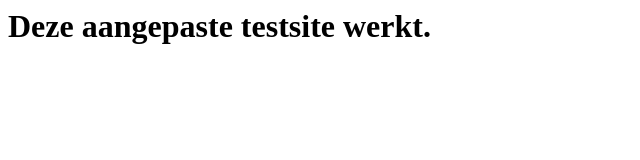
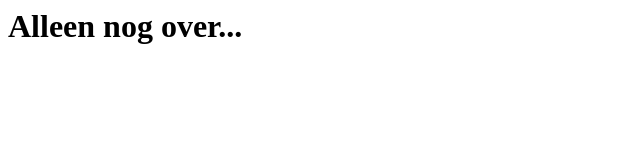
Before and after one commit to marinusdenbreejen/GoodReadsBooklist, a plain HTML site: page index.html in a window 1280 px wide. Shown: the whole page, without its empty margins (0-640 px from the left). Drawn offline with Linux system fonts and the light colour scheme.

Commit message:
Update index.html

```diff
--- a/index.html
+++ b/index.html
@@ -1 +1 @@
-<h1>Deze aangepaste testsite werkt.</h1>
+<h1>Alleen nog over...</h1>
```
